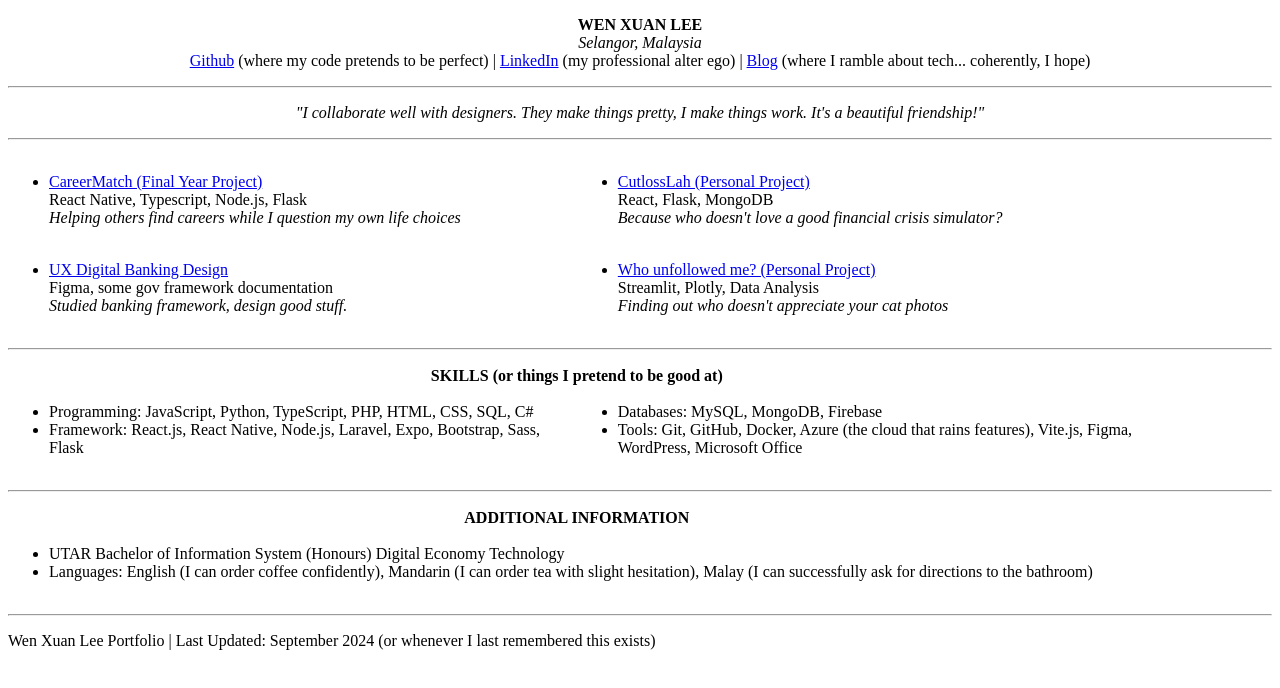
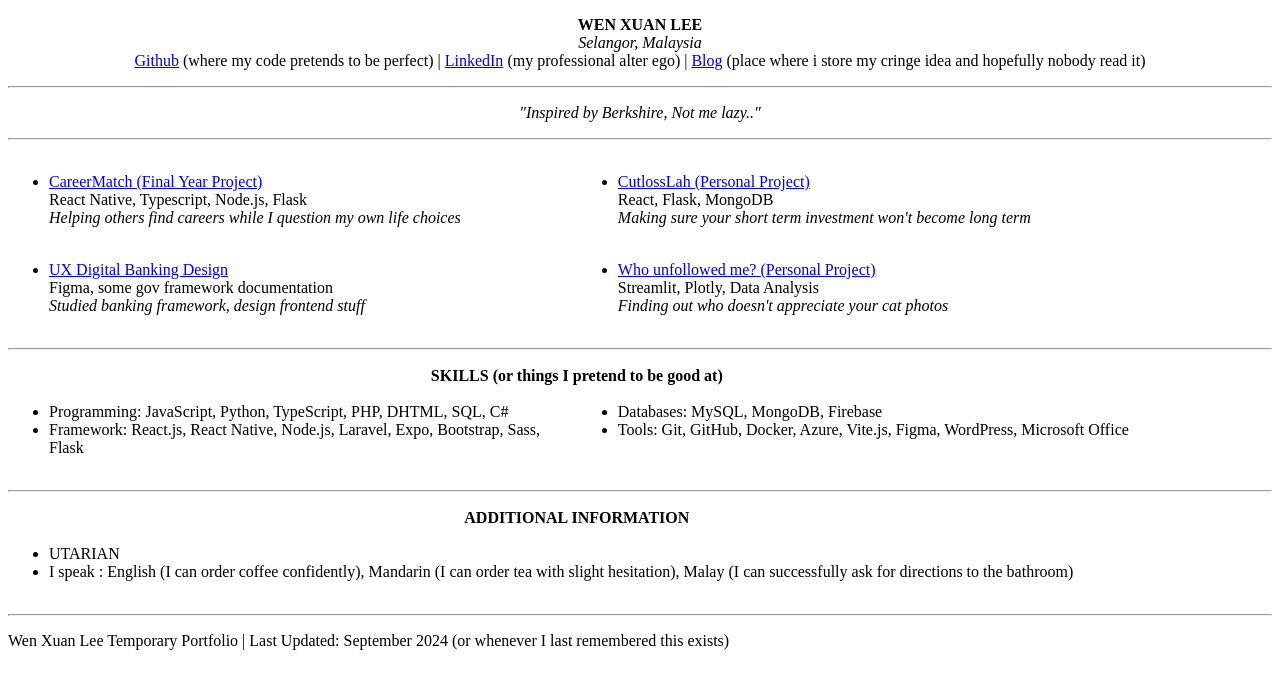
Before and after one commit to wenxuangithub/wenxuangithub.github.io, a plain HTML site: page index.html in a window 1280 px wide. Drawn offline with Linux system fonts and the light colour scheme.

Commit message:
Update index.html

```diff
--- a/index.html
+++ b/index.html
@@ -47,11 +47,11 @@
 <i>Selangor, Malaysia</i><br>
 <a href="https://github.com/wenxuangithub">Github</a> (where my code pretends to be perfect) |
 <a href="https://www.linkedin.com/in/leewenxuan">LinkedIn</a> (my professional alter ego) |
-<a href="https://wenxuanlee.medium.com/">Blog</a> (where I ramble about tech... coherently, I hope)</p>
+<a href="https://wenxuanlee.medium.com/">Blog</a> (place where i store my cringe idea and hopefully nobody read it)</p>
 
 <hr>
-
-<p align="center"><i>"I collaborate well with designers. They make things pretty, I make things work. It's a beautiful friendship!"</i></p>
+<!-- New website still in making, view this temp website first-->
+<p align="center"><i>"Inspired by Berkshire, Not me lazy.."</i></p>
 
 <hr>
 
@@ -60,7 +60,7 @@
   <tr>
     <td height="45" valign="top" width="50%">
       <ul>
-        <li><a href="#">CareerMatch (Final Year Project)</a>
+        <li><a href="https://github.com/wenxuangithub/CareerMatch">CareerMatch (Final Year Project)</a>
         <br>React Native, Typescript, Node.js, Flask<br>
         <i>Helping others find careers while I question my own life choices</i>
         </li>
@@ -68,9 +68,9 @@
     </td>
     <td height="45" valign="top" width="50%">
       <ul>
-        <li><a href="#">CutlossLah (Personal Project)</a>
+        <li><a href="https://github.com/wenxuangithub/Cutlosslah">CutlossLah (Personal Project)</a>
         <br>React, Flask, MongoDB<br>
-        <i>Because who doesn't love a good financial crisis simulator?</i>
+        <i>Making sure your short term investment won't become long term</i>
         </li>
       </ul>
     </td>
@@ -80,7 +80,7 @@
       <ul>
         <li><a href="https://github.com/wenxuangithub/Digital-Banking-App">UX Digital Banking Design</a>
         <br>Figma, some gov framework documentation<br>
-        <i>Studied banking framework, design good stuff.</i>
+        <i>Studied banking framework, design frontend stuff</i>
         </li>
       </ul>
     </td>
@@ -106,14 +106,14 @@
   <tr>
     <td height="45" valign="top" width="50%">
       <ul>
-        <li>Programming: JavaScript, Python, TypeScript, PHP, HTML, CSS, SQL, C#</li>
+        <li>Programming: JavaScript, Python, TypeScript, PHP, DHTML, SQL, C#</li>
         <li>Framework: React.js, React Native, Node.js, Laravel, Expo, Bootstrap, Sass, Flask</li>
       </ul>
     </td>
     <td height="45" valign="top" width="50%">
       <ul>
         <li>Databases: MySQL, MongoDB, Firebase</li>
-        <li>Tools: Git, GitHub, Docker, Azure (the cloud that rains features), Vite.js, Figma, WordPress, Microsoft Office</li>
+        <li>Tools: Git, GitHub, Docker, Azure, Vite.js, Figma, WordPress, Microsoft Office</li>
       </ul>
     </td>
   </tr>
@@ -130,8 +130,8 @@
   <tr>
     <td height="45" valign="top" width="100%">
       <ul>
-        <li>UTAR Bachelor of Information System (Honours) Digital Economy Technology</li>
-        <li>Languages: English (I can order coffee confidently), Mandarin (I can order tea with slight hesitation), Malay (I can successfully ask for directions to the bathroom)</li>
+        <li>UTARIAN</li>
+        <li>I speak : English (I can order coffee confidently), Mandarin (I can order tea with slight hesitation), Malay (I can successfully ask for directions to the bathroom)</li>
       </ul>
     </td>
   </tr>
@@ -140,7 +140,7 @@
 
 <hr>
 
-<p align="left">Wen Xuan Lee Portfolio | Last Updated: September 2024 (or whenever I last remembered this exists)</p>
+<p align="left">Wen Xuan Lee Temporary Portfolio | Last Updated: September 2024 (or whenever I last remembered this exists)</p>
 
 </body>
 </html>
```
